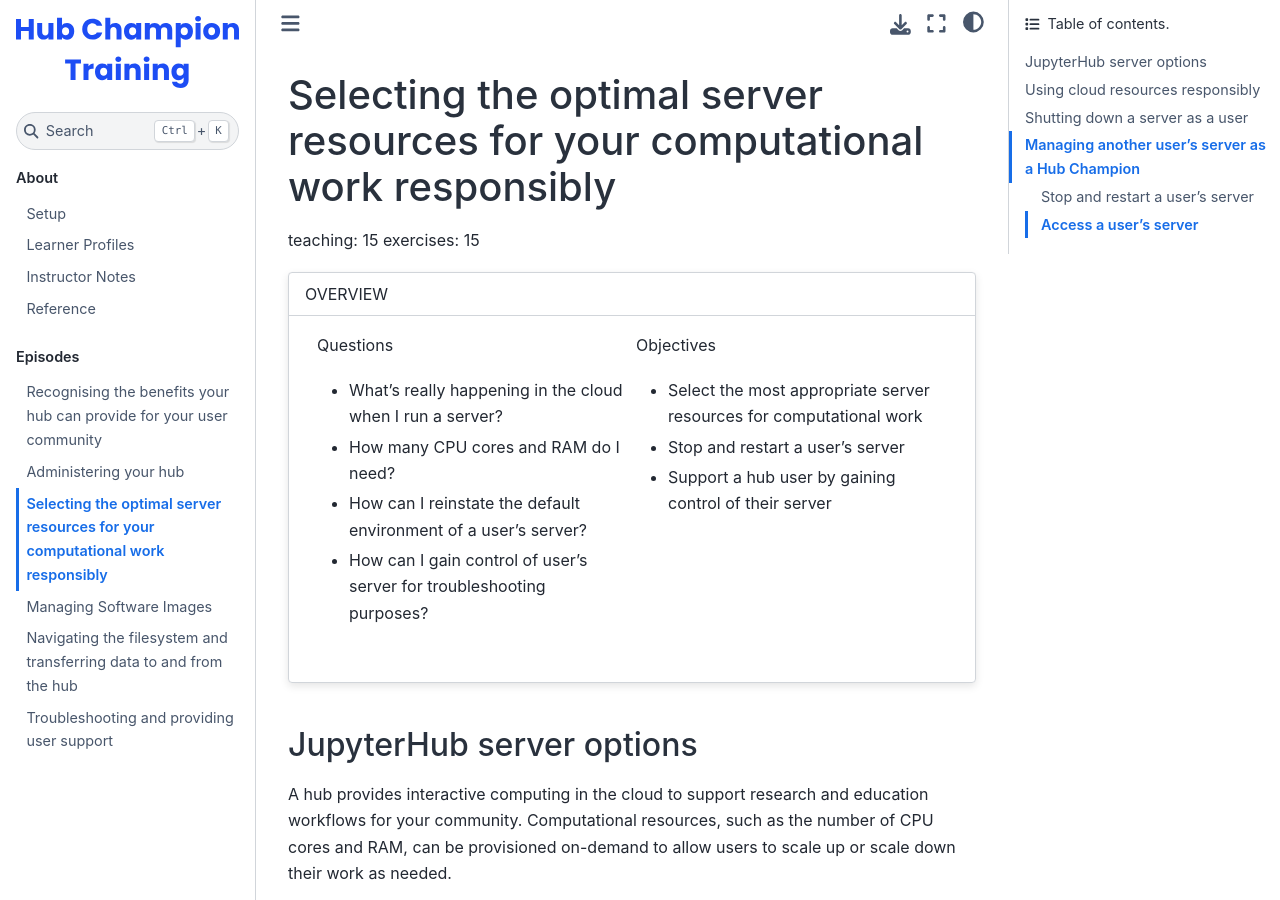
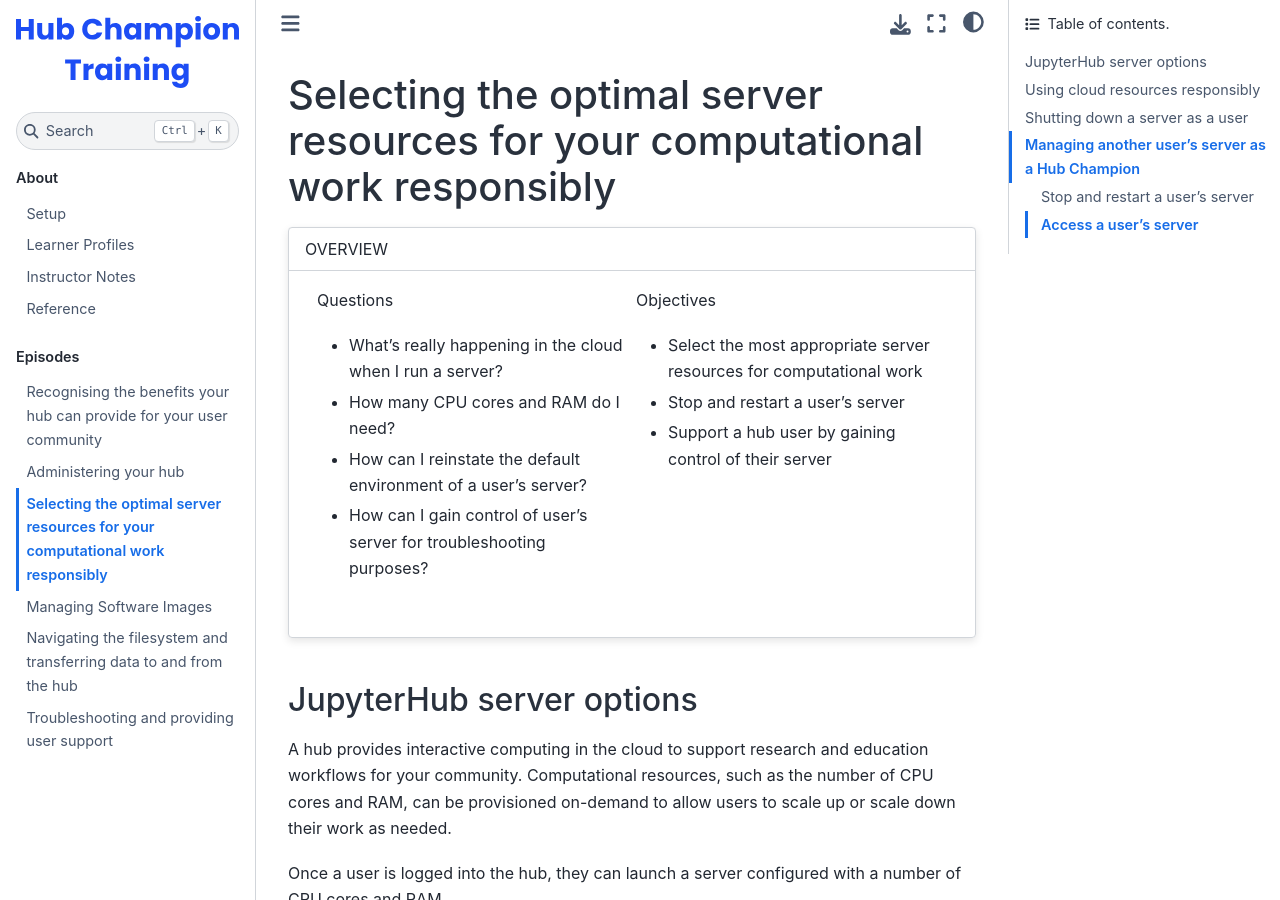
Before and after one commit to czi-catalystproject/hub-champion-training, a Jupyter Book: the page built from episodes/server_resources.md, in a window 1280 px wide and 900 px high. Built offline with Jupyter Book 1.0.4 settings and Sphinx 7.4.7 and the Sphinx Book theme 1.1.4, drawn with Linux system fonts in a browser that asks for light colours; nearby versions of some CDN libraries.

Commit message:
Apply suggestions from code review

```diff
--- a/episodes/server_resources.md
+++ b/episodes/server_resources.md
@@ -1,8 +1,8 @@
 (episode-server)=
 # Selecting the optimal server resources for your computational work responsibly
 
-teaching: 15
-exercises: 15
+<!-- teaching: 30
+exercises: 20 -->
 
 :::::{card}
 OVERVIEW
```
